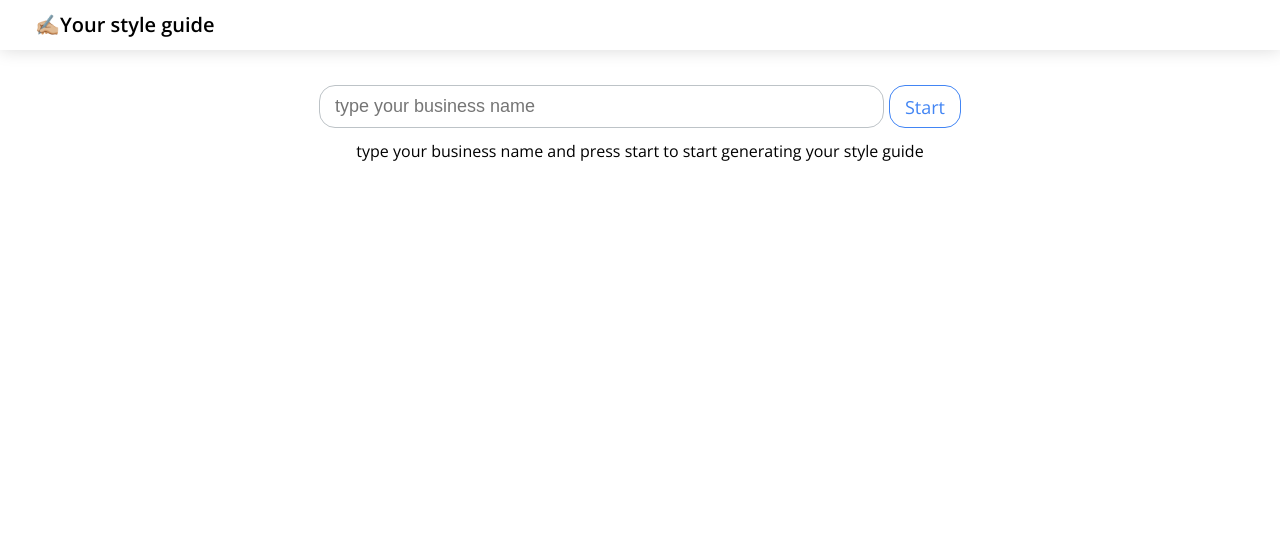
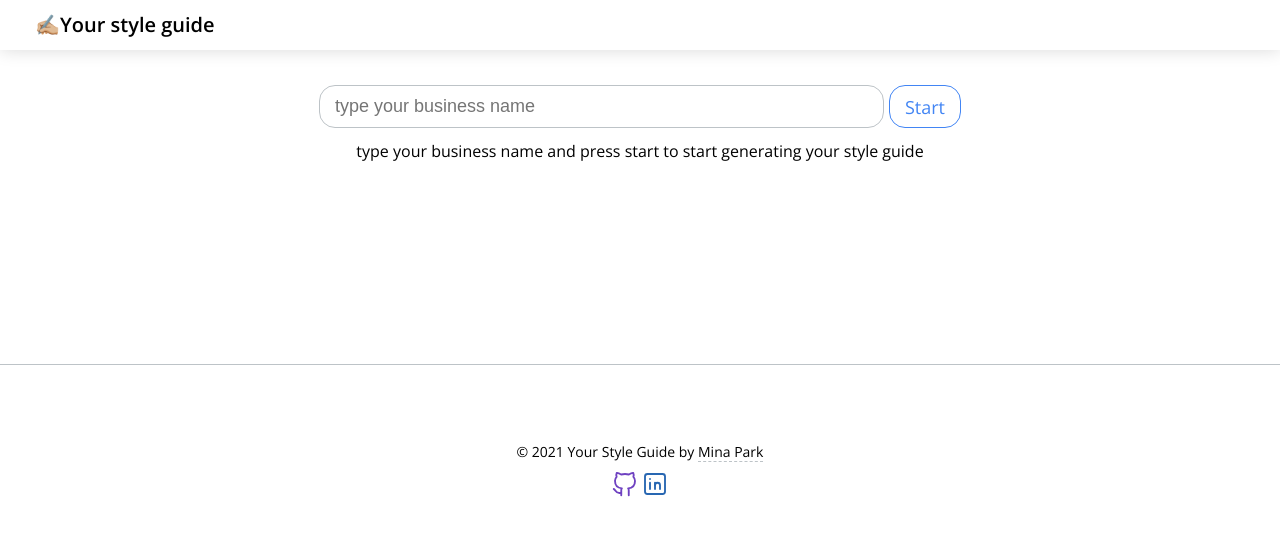
Before and after one commit to minapark127/your_style_guide, a React (Create React App) app: page / in a window 1280 px wide. Shown: the top 536 px of the page. Built offline with nearby package versions, Linux system fonts and the light colour scheme.

Commit message:
add and style footer

```diff
--- a/src/Assets/Icons.js
+++ b/src/Assets/Icons.js
@@ -198,3 +198,43 @@ export const DeleteIcon = (
     <path d="M9 7v-3a1 1 0 0 1 1 -1h4a1 1 0 0 1 1 1v3" />
   </svg>
 );
+
+export const GithubIcon = (
+  <svg
+    xmlns="http://www.w3.org/2000/svg"
+    className="icon icon-tabler icon-tabler-brand-github"
+    width="20"
+    height="20"
+    viewBox="0 0 24 24"
+    strokeWidth="1.5"
+    stroke="#3d3d3d"
+    fill="none"
+    strokeLinecap="round"
+    strokeLinejoin="round"
+  >
+    <path stroke="none" d="M0 0h24v24H0z" fill="none" />
+    <path d="M9 19c-4.3 1.4 -4.3 -2.5 -6 -3m12 5v-3.5c0 -1 .1 -1.4 -.5 -2c2.8 -.3 5.5 -1.4 5.5 -6a4.6 4.6 0 0 0 -1.3 -3.2a4.2 4.2 0 0 0 -.1 -3.2s-1.1 -.3 -3.5 1.3a12.3 12.3 0 0 0 -6.2 0c-2.4 -1.6 -3.5 -1.3 -3.5 -1.3a4.2 4.2 0 0 0 -.1 3.2a4.6 4.6 0 0 0 -1.3 3.2c0 4.6 2.7 5.7 5.5 6c-.6 .6 -.6 1.2 -.5 2v3.5" />
+  </svg>
+);
+
+export const LinkedInIcon = (
+  <svg
+    xmlns="http://www.w3.org/2000/svg"
+    className="icon icon-tabler icon-tabler-brand-linkedin"
+    width="20"
+    height="20"
+    viewBox="0 0 24 24"
+    strokeWidth="1.5"
+    stroke="#3d3d3d"
+    fill="none"
+    strokeLinecap="round"
+    strokeLinejoin="round"
+  >
+    <path stroke="none" d="M0 0h24v24H0z" fill="none" />
+    <rect x="4" y="4" width="16" height="16" rx="2" />
+    <line x1="8" y1="11" x2="8" y2="16" />
+    <line x1="8" y1="8" x2="8" y2="8.01" />
+    <line x1="12" y1="16" x2="12" y2="11" />
+    <path d="M16 16v-3a2 2 0 0 0 -4 0" />
+  </svg>
+);
--- a/src/Components/App.js
+++ b/src/Components/App.js
@@ -1,5 +1,6 @@
 import GlobalStyles from "./GlobalStyles";
 import Header from "./Header";
+import Footer from "./Footer";
 import StartForm from "./StartForm";
 
 function App() {
@@ -10,6 +11,7 @@ function App() {
       <main>
         <StartForm />
       </main>
+      <Footer />
     </div>
   );
 }
--- /dev/null
+++ b/src/Components/Footer.js
@@ -0,0 +1,72 @@
+import styled from "styled-components";
+import { GithubIcon, LinkedInIcon } from "../Assets/Icons";
+
+const SFooter = styled.footer`
+  background-color: white;
+  border-top: var(--border-lightGrey);
+  padding: 80px 0;
+  ul {
+    display: flex;
+    flex-direction: column;
+    align-items: center;
+    li {
+      &:first-child {
+        font-size: 14px;
+        margin-bottom: 10px;
+        a {
+          border-bottom: var(--border-lightGrey-dashed);
+          &:hover {
+            color: var(--color-grey);
+          }
+        }
+      }
+      &:nth-child(2) {
+        a {
+          svg {
+            width: 30px;
+            height: 30px;
+            border-radius: 3px;
+            transition: all linear 0.2s;
+          }
+        }
+        a:first-child {
+          svg {
+            stroke: var(--color-GHPurple);
+            &:hover {
+              background-color: var(--color-GHPurple);
+              stroke: white;
+            }
+          }
+        }
+        a:nth-child(2) {
+          svg {
+            stroke: var(--color-LIBlue);
+            &:hover {
+              background-color: var(--color-LIBlue);
+              stroke: white;
+            }
+          }
+        }
+      }
+    }
+  }
+`;
+
+const Footer = () => (
+  <SFooter>
+    <ul>
+      <li>
+        <span>&copy; {new Date().getFullYear()} Your Style Guide by </span>
+        <a href="https://github.com/minapark127">Mina Park</a>
+      </li>
+      <li>
+        <a href="https://github.com/minapark127">{GithubIcon}</a>
+        <a href="https://www.linkedin.com/in/mina-p-1a04571a9/">
+          {LinkedInIcon}
+        </a>
+      </li>
+    </ul>
+  </SFooter>
+);
+
+export default Footer;
--- a/src/Components/GlobalStyles.js
+++ b/src/Components/GlobalStyles.js
@@ -11,8 +11,11 @@ const globalStyles = createGlobalStyle`
         --color-blue: #4285f4;
         /* --color-blue: #0652DD; */
         --color-red: #db4437;
+        --color-GHPurple:#6f42c1;
+        --color-LIBlue:#2867b2;
         --shadow-grey: 0px 0px 18px 0px rgba(217, 217, 217, 1);
         --border-lightGrey: 1px solid var(--color-lightGrey);
+        --border-lightGrey-dashed: 1px dashed var(--color-lightGrey);
         --border-blue: 1px solid var(--color-blue);
     }
 
@@ -49,6 +52,7 @@ const globalStyles = createGlobalStyle`
         max-width: 1200px;
         margin: 0 auto;
         padding: 5px 35px;
+        margin-bottom: 200px;
     }
 `;
 
```
Also changed, not shown: 1 other file (tests, documents, lock files or other folders).
